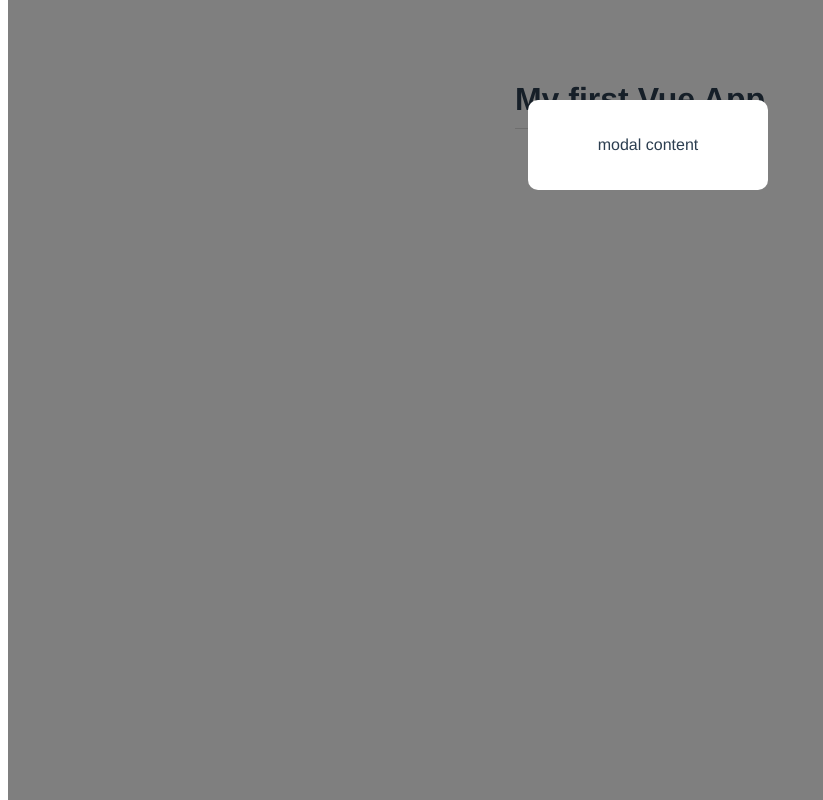
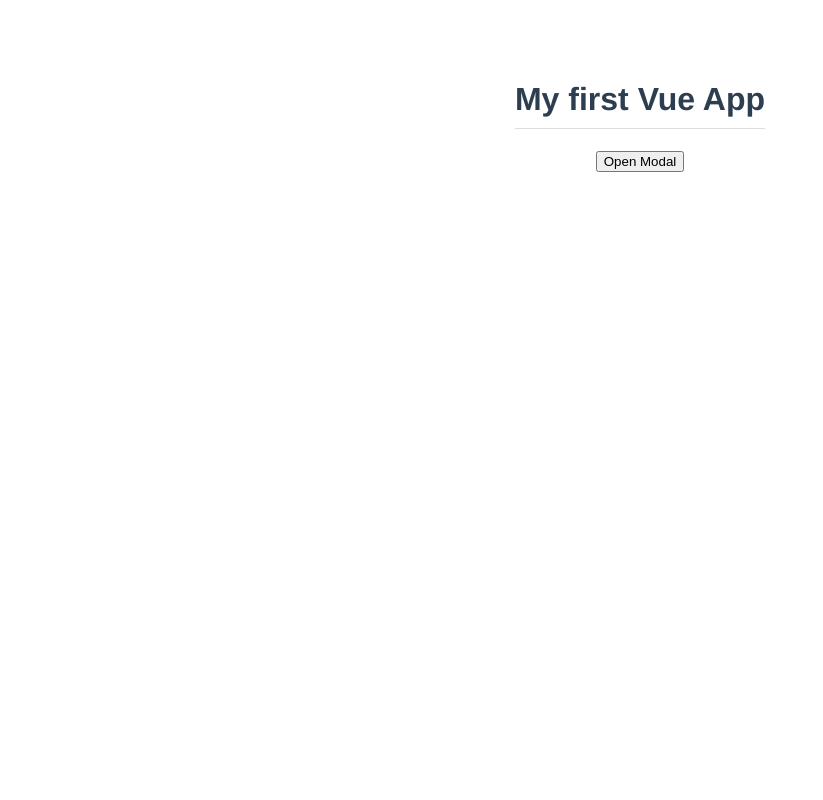
Before and after one commit to alychinque/Vue, a Vue app: page / in a window 1280 px wide. Shown: the whole page, without its empty margins (0-823 px from the left). Built offline with nearby package versions, Linux system fonts and the light colour scheme.

Commit message:
Emmiting custom events

```diff
--- a/src/App.vue
+++ b/src/App.vue
@@ -1,6 +1,10 @@
 <template>
   <h1>{{ title }}</h1>
-  <Modal />
+  <div v-if="showModal">
+    <Modal :ar=ar :header='header' :text=text :theme=theme @close='toggleModal' />
+  </div>
+  <br>
+  <button @click='toggleModal'>Open Modal</button>
 </template>
 
 <script>
@@ -10,7 +14,12 @@
   components: { Modal },
   data() {
     return {
-      title: 'My first Vue App'
+      title: 'My first Vue App',
+      ar: ['alysson', 10, true],
+      header: 'Sign up for the giveaway',
+      text: 'Grab your ninja swag for half price',
+      theme: 'dark', //'sale',
+      showModal: false
     }
   },
   methods:{
@@ -18,6 +27,9 @@
       console.log(this.$refs.name)
       this.$refs.name.classList.add('active')
       this.$refs.name.focus()
+    },
+    toggleModal(){
+      this.showModal = ! this.showModal
     }
   }
 }
--- a/src/components/Modal.vue
+++ b/src/components/Modal.vue
@@ -1,10 +1,23 @@
 <template>
-  <div class="backdrop">
-    <div class="modal">
-      <p>modal content</p>
+  <div class="backdrop" @click="closeModal">
+    <div class="modal" :class="{  dark: theme === 'dark' }"> <!-- :class="{  sale: theme === 'sale' }" -->
+      <h1>{{header}}</h1>
+      <p>{{text}}</p>
+      <h1 v-if=ar[2]>{{ar[0]}} joga com a {{ar[1]}}</h1>
     </div>
   </div>
 </template>
+
+<script>
+export default {
+  props: ['ar', 'header', 'text', 'theme'],
+  methods:{
+    closeModal(){
+      this.$emit('close')
+    }
+  }
+}
+</script>
 
 <style scoped>
   .modal{
@@ -21,4 +34,23 @@
     width: 100%;
     height: 100%;
   }
+  .modal h1{
+    color: #03cfb4;
+    border: none;
+    padding: 0;
+  }
+  .modal.sale {
+    background: crimson;
+    color: white;
+  }
+  .modal.sale h1 {
+    color: white;
+  }
+  .modal.dark{
+    background: rgb(55, 51, 51);
+    color: rgb(25, 218, 0);
+  }
+  .modal.modal.dark h1{
+    color: rgb(25, 218, 0);
+  }
 </style>
```
